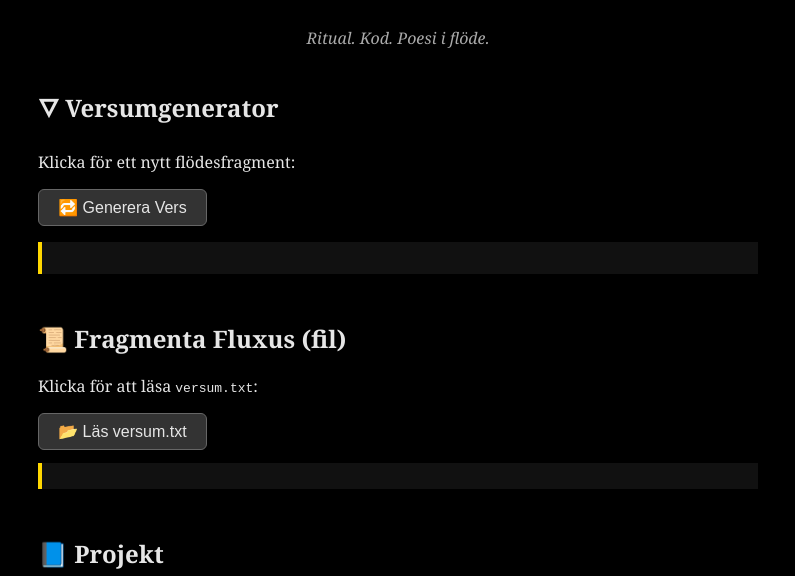
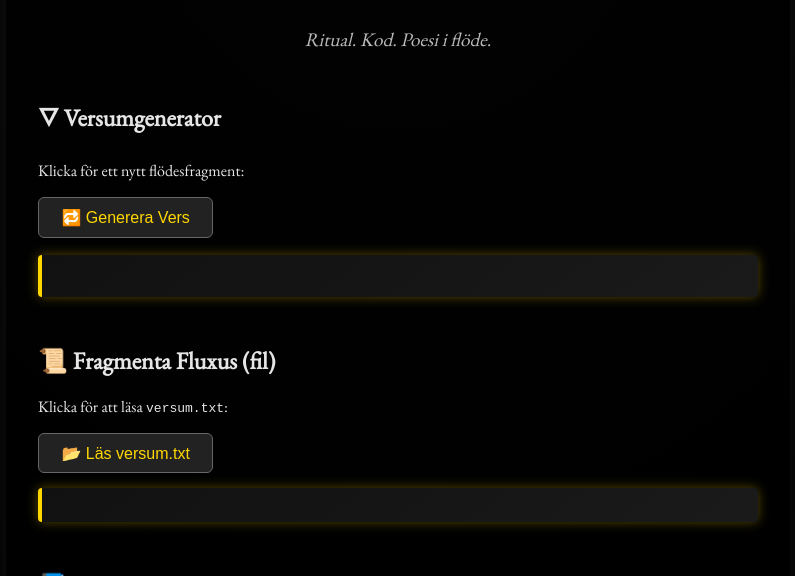
Before and after one commit to kiwing94/Prosodie-, a plain HTML site: page index.html in a window 1280 px wide. Shown: the part 224-800 px from the top of the page, without its empty margins (242-1037 px from the left). Drawn offline with nearby package versions, Linux system fonts and the light colour scheme.

Commit message:
Add files via upload

```diff
--- a/index.html
+++ b/index.html
@@ -29,7 +29,6 @@
     <div class="section">
       <h2>📘 Projekt</h2>
       <ul>
-        <li><a href="#">Sumerisk översättare (Desktop)</a></li>
         <li><a href="#">Versanalys (Poetry Mode)</a></li>
         <li><a href="#">Versarkiv & Fluxusbibliotek</a></li>
       </ul>
--- a/style.css
+++ b/style.css
@@ -1,11 +1,15 @@
+
+@import url('https://fonts.googleapis.com/css2?family=EB+Garamond&display=swap');
+
 body, html {
   margin: 0;
   padding: 0;
-  font-family: 'Georgia', serif;
-  background-color: black;
+  font-family: 'EB Garamond', serif;
+  background: radial-gradient(ellipse at top, #0b0b0b, #000);
   color: #e6e6e6;
   height: 100%;
   overflow-x: hidden;
+  background-attachment: fixed;
 }
 
 #stars {
@@ -19,22 +23,25 @@ body, html {
   max-width: 720px;
   margin: auto;
   padding: 3em 2em;
-  background-color: rgba(0, 0, 0, 0.7);
+  background-color: rgba(0, 0, 0, 0.75);
   border-radius: 12px;
   margin-top: 5vh;
+  box-shadow: 0 0 20px #111;
 }
 
 h1 {
   font-size: 2.8em;
   text-align: center;
   color: #ffd700;
+  text-shadow: 0 0 10px #ffd70033;
 }
 
 .subtitle {
   text-align: center;
   font-style: italic;
-  color: #aaa;
+  color: #bbb;
   margin-bottom: 2em;
+  font-size: 1.2em;
 }
 
 .section {
@@ -42,20 +49,29 @@ h1 {
 }
 
 button {
-  background-color: #333;
-  color: #e6e6e6;
-  padding: 0.5em 1.2em;
+  background-color: #222;
+  color: #ffd700;
+  padding: 0.6em 1.4em;
   font-size: 1em;
   border: 1px solid #666;
   cursor: pointer;
   border-radius: 6px;
+  transition: background 0.3s ease;
+}
+
+button:hover {
+  background-color: #333;
 }
 
 .verse-box {
   margin-top: 1em;
-  padding: 1em;
-  background-color: #111;
+  padding: 1.2em;
+  background: linear-gradient(145deg, #111, #1a1a1a);
   border-left: 4px solid #ffd700;
+  box-shadow: 0 0 12px #ffd70055;
   font-style: italic;
   white-space: pre-line;
+  line-height: 1.8;
+  font-size: 1.1em;
+  border-radius: 4px;
 }
```
